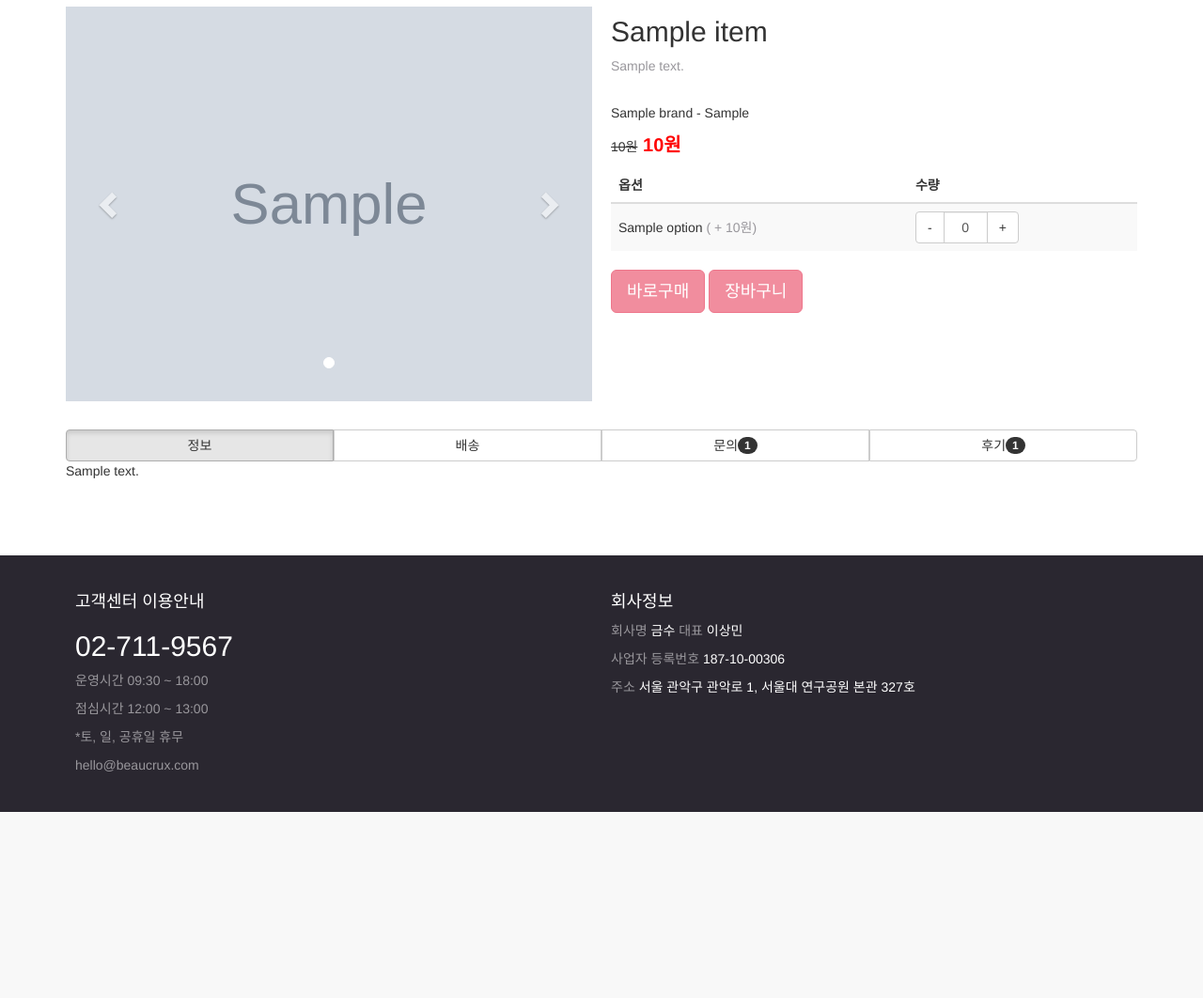
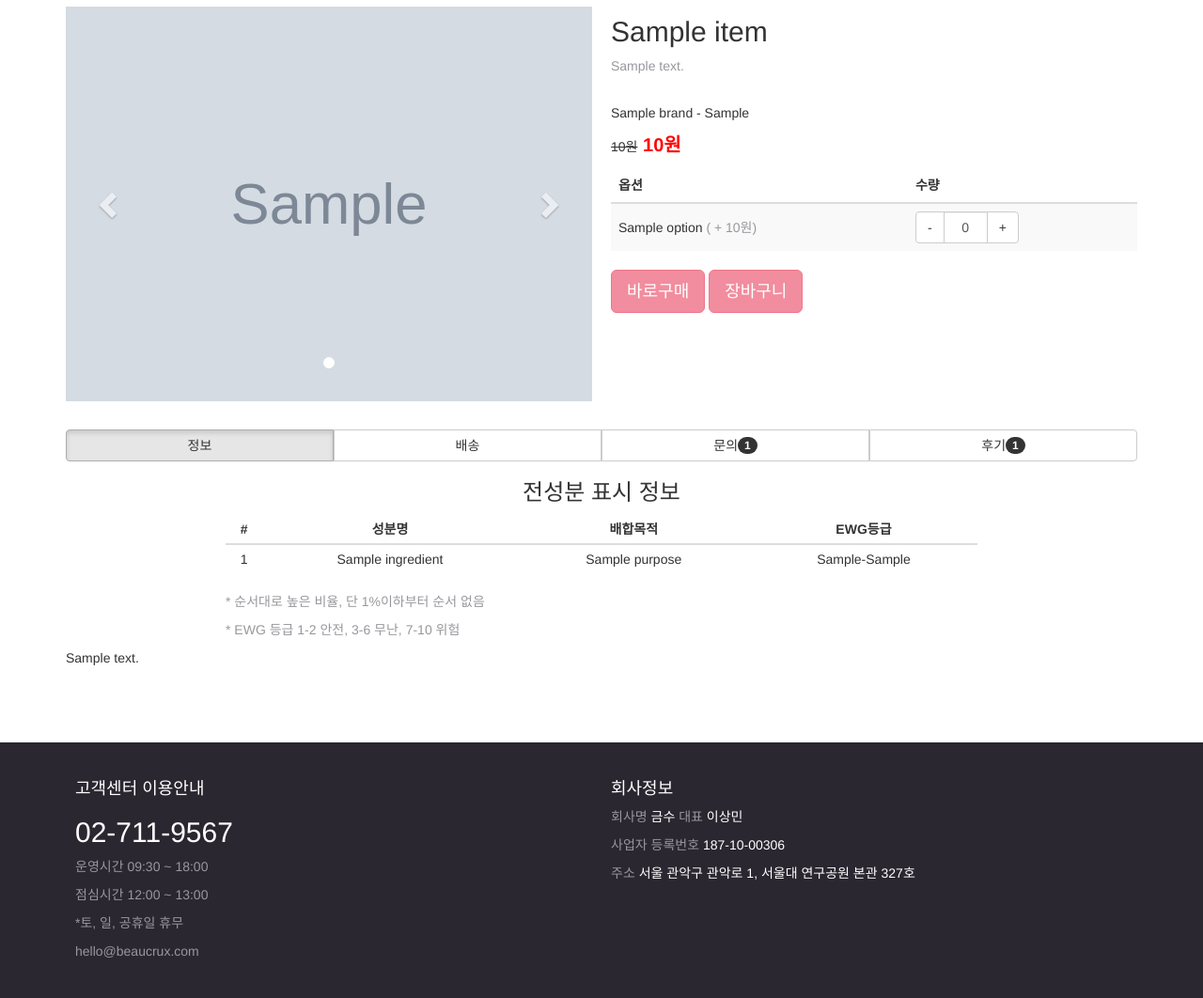
Before and after one commit to LEESM/beaucrux, a Django app: template shopping/templates/item/detail.html in a window 1280 px wide. Shown: the part 83-1145 px from the top of the page at 94% size. Before the commit the page ends 947 px from the top, so only its background shows below. Run offline with Django 3.2, Linux system fonts and the light colour scheme; the template is opened without the code that fills it: most values are stand-ins (such as "Sample title", 1, 10 or a date in 2020); grey boxes marked "Sample" are stand-in pictures; some libraries are stand-ins or nearby versions.

Commit message:
ingredient

```diff
--- a/shopping/accounts/urls.py
+++ b/shopping/accounts/urls.py
@@ -4,6 +4,7 @@ from django.views.generic import TemplateView
 
 urlpatterns = [
     url(r'^login/', views.login, name='login'),
+    url(r'^login_after/', views.login_after, name='login_after'),
     url(r'^logout/', views.logout, name='logout'),
     url(r'^signup/', views.signup, name='signup'),
     url(r'^signup_ok/', TemplateView.as_view(template_name='accounts/signup_ok.html'), name='signup_ok'),
--- a/shopping/board/views.py
+++ b/shopping/board/views.py
@@ -33,11 +33,11 @@ def board_list(request):
 	elif board_name == 'Event' :
 		board_title = '이벤트'
 		write_btn = True
-		board_list=Event.objects.all()
+		board_list=Event.objects.all().order_by('-pub_time')
 	elif board_name == 'Sample' :
 		board_title = '샘플신청'
 		write_btn = True
-		board_list=Sample.objects.all()
+		board_list=Sample.objects.all().order_by('-pub_time')
 	else:
 		return redirect('index')
 	paginator = Paginator(board_list, 20)
--- a/shopping/crawler.py
+++ b/shopping/crawler.py
@@ -12,7 +12,7 @@ from ingredient.models import Ingredient
 #46842 까지 함
 def old_crawler():
     print('크롤링 시작')
-    driver=webdriver.PhantomJS()
+    driver=webdriver.Firefox()
     print('webdriver ok')
     driver.get("https://www.kcia.or.kr/cid/Document/020.Ingredient_shis/INGREDIENT_SHIS_10L.asp")
     print('url ok')
--- a/shopping/ewgcrawler.py
+++ b/shopping/ewgcrawler.py
@@ -7,7 +7,7 @@ import time
 from ingredient.models import Ingredient
 
 print('ewg 크롤링 시작')
-driver = webdriver.PhantomJS()
+driver = webdriver.Firefox()
 flag = 0
 
 items=Ingredient.objects.filter(ewg_high_grade=-1, ewg_low_grade=-1)
--- a/shopping/item/models.py
+++ b/shopping/item/models.py
@@ -1,4 +1,5 @@
 from django.db import models
+from ingredient.models import Ingredient
 from django.conf import settings
 import os
 
@@ -39,6 +40,7 @@ class Item(models.Model):
 	image9 = models.ImageField(blank=True, upload_to=get_image_path)
 	delivery = models.TextField(blank=True)
 	detail = models.TextField(blank=True)
+	ingredients = models.ManyToManyField(Ingredient)
 	def __str__(self):
 		return self.item_name
 
--- a/shopping/item/views.py
+++ b/shopping/item/views.py
@@ -51,6 +51,7 @@ def detail(request):
 	context={
 		'item':item,
 		'images':images,
+		'ingredients':item.ingredients.all(),
 		'item_qnas':item_qnas,
 		'review_write':review_write,
 		'item_reviews':item_reviews,
--- a/shopping/static/css/custom.css
+++ b/shopping/static/css/custom.css
@@ -72,12 +72,20 @@ width:100%;
 #orders_table thead tr th{
 text-align:center;
 }
-#board_list_table thead tr th{
-	text-align:center;
-}
 .board_list_date{
 	width:100px;
 }
 .board_list_hits{
 	width:80px;
 }
+#ingredient_div{
+	max-width:800px;
+	margin:0 auto;
+}
+#ingredient_div table thead tr th{
+	text-align:center;
+}
+.board_list_th{
+	text-align: center;
+
+}
--- a/shopping/templates/accounts/mypage.html
+++ b/shopping/templates/accounts/mypage.html
@@ -12,6 +12,9 @@
 		<p>아이디 :  {{ user.username }}</p>
 		<p>이메일 : {{ user.email}}</p>
 		<p>포인트 : {{ user.profile.point}} 점</p>
+		<p>멤버쉽 : {%if user.profile.level = 3%}VVIP{%endif%}
+		{%if user.profile.level = 2%}VIP{%endif%}
+		{%if user.profile.level = 1%}일반{%endif%}</p>
 	</div>
 
 	<form action="{% url 'mypage' %}" method="post" accept-charset="utf-8">
--- a/shopping/templates/item/detail.html
+++ b/shopping/templates/item/detail.html
@@ -165,10 +165,43 @@ function pnav4_click() {
 </script>
 
 <div id="product_info">
-{{item.detail|safe}}
+	<div id="ingredient_div">
+	<h3 class="text-center">전성분 표시 정보</h3>
+		<table class="table table-condensed table-hover">
+			<thead>
+				<tr>
+					<th>#</th>
+					<th>성분명</th>
+					<th>배합목적</th>
+					<th>EWG등급</th>
+				</tr>
+			</thead>
+			<tbody>
+				{% for ingredient in ingredients %}
+				<tr>
+					<td>{{forloop.counter}}</td>
+					<td>{{ingredient.ko_name}}</td>
+					<td>{{ingredient.purpose}}</td>
+					{% if ingredient.ewg_low_grade = 0 %}
+						<td>-</td>
+					{% else %}
+						{% if ingredient.ewg_low_grade = ingredient.ewg_high_grade %}
+							<td>{{ingredient.ewg_low_grade}}</td>
+						{% else %}
+							<td>{{ingredient.ewg_low_grade}}-{{ingredient.ewg_high_grade}}</td>
+						{% endif %}
+					{% endif %}
+				</tr>
+				{% endfor %}
+			</tbody>
+		</table>
+		<p class="gray">* 순서대로 높은 비율, 단 1%이하부터 순서 없음</p>
+		<p class="gray">* EWG 등급 1-2 안전, 3-6 무난, 7-10 위험</p>
+	</div>
+	{{item.detail|safe}}
 </div>
 <div id="product_drv" style="display:none;">
-{{item.delivery|safe}}
+	{{item.delivery|safe}}
 </div>
 <div id="product_qna" style="display:none;">
 {% if request.user.is_authenticated %}
```
Also changed, not shown: shopping/accounts/admin.py (+6 -2 lines), shopping/accounts/models.py (+9 -0 lines), shopping/accounts/views.py (+24 -1 lines), shopping/templates/accounts/login_after.html (added, +11 -0 lines), shopping/templates/board/board_list.html (+4 -4 lines), shopping/accounts/migrations/0006_auto_20160511_1733.py (added), shopping/accounts/migrations/0007_auto_20160511_1753.py (added), shopping/accounts/migrations/0008_pointhistory_record.py (added), shopping/item/migrations/0011_item_ingredients.py (added).
